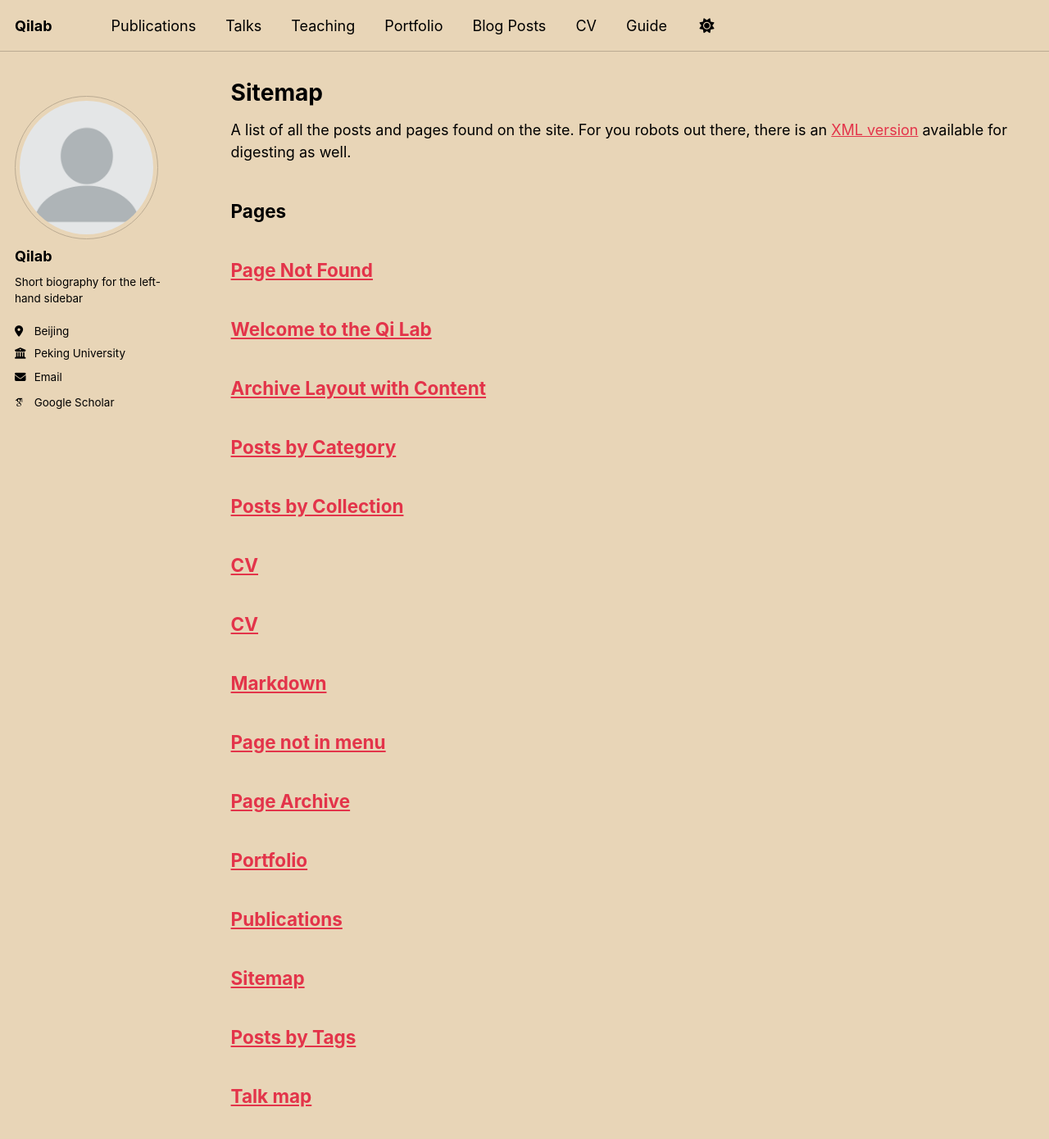
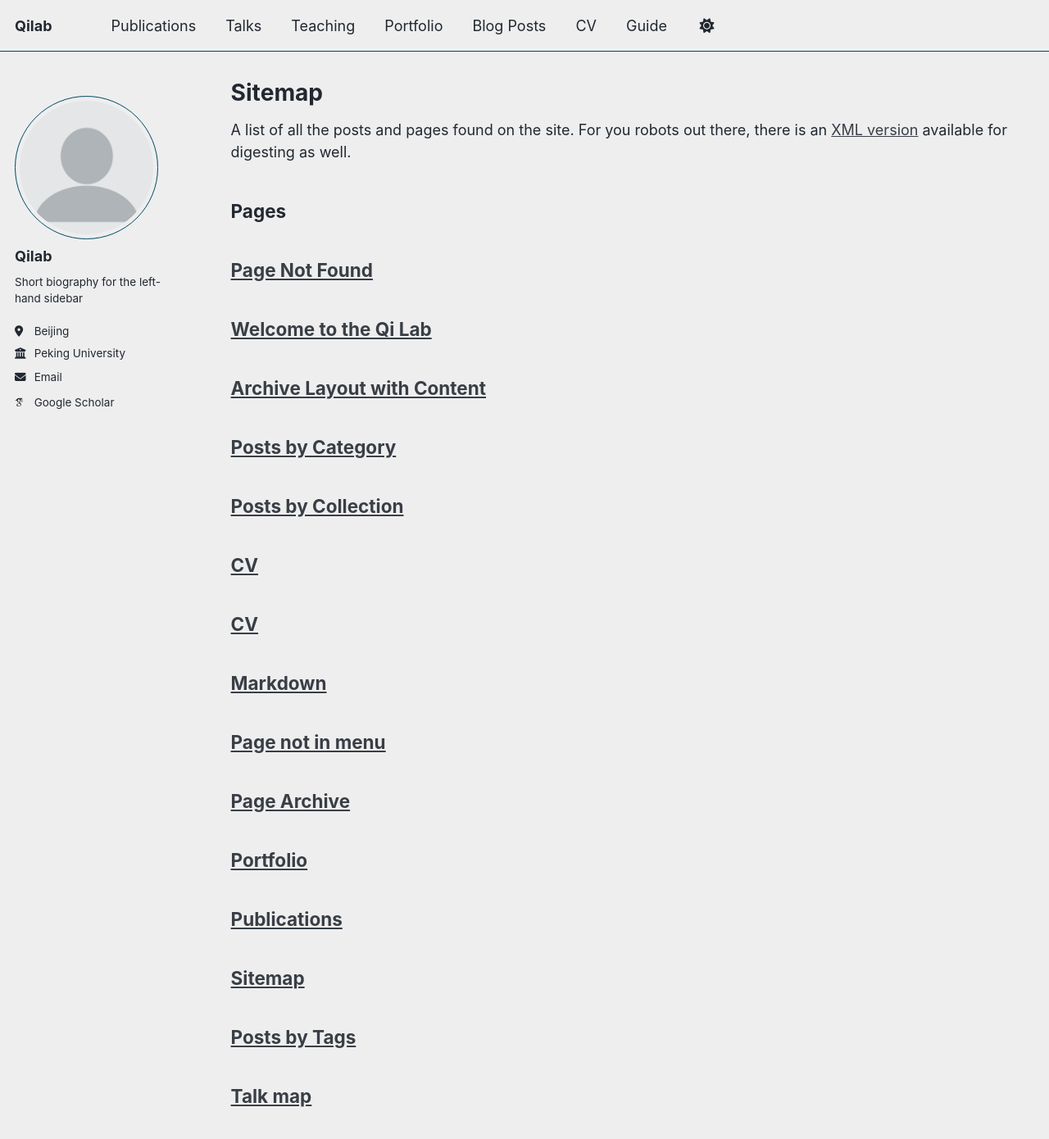
Before and after one commit to QiLab-PKU/Qilab, a Jekyll site: the page built from _pages/sitemap.md, in a window 1280 px wide and 1400 px high. Shown: the top 1390 px of the window at 82% size. Built offline with Jekyll 4.4.1, drawn with Linux system fonts in a browser that asks for light colours; some web fonts are replaced; a script bundle is joined from its source files by our own code; library files that are not in the unit come from our copies; some of the changed text lies outside the part shown.

Commit message:
Update _config.yml

```diff
--- a/_config.yml
+++ b/_config.yml
@@ -7,7 +7,7 @@
 # server process.
 
 # Basic Site Settings
-site_theme               : "sunrise" # The available themes options are "default", "air", "sunrise", "mint", "dirt" and "contrast"
+site_theme               : "air" # The available themes options are "default", "air", "sunrise", "mint", "dirt" and "contrast"
 title                    : "Qilab"
 title_separator          : "-"
 name                     : &name "Qilab"
@@ -165,9 +165,7 @@
   portfolio:
     output: true
     permalink: /:collection/:path/
-  talks:
-    output: true
-    permalink: /:collection/:path/
+
 
 
 # These settings control how pages and collections are included in the site
```
